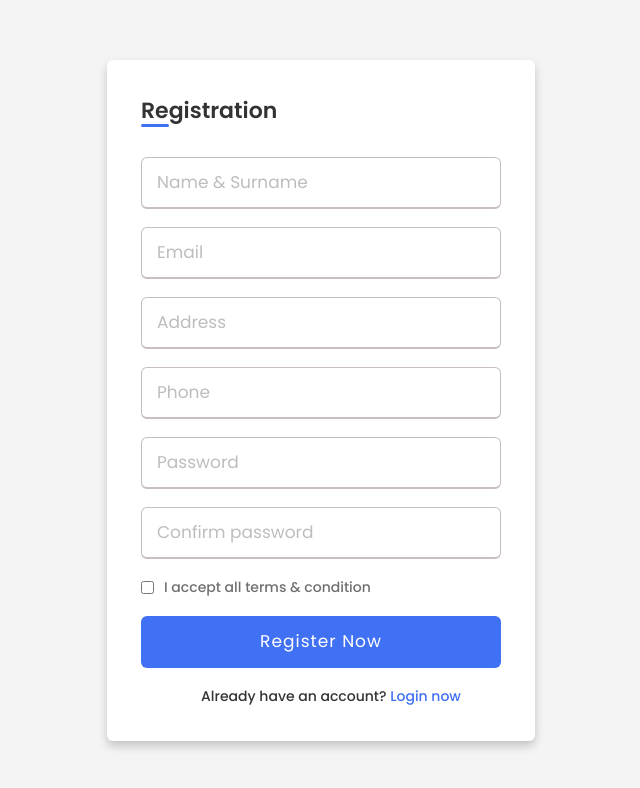
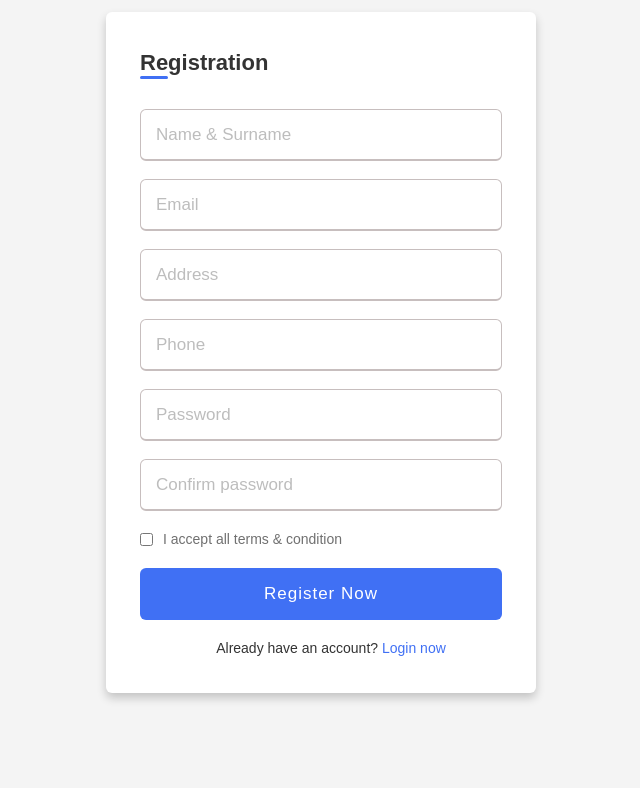
Before and after one commit to burakboduroglu/e-commerce-app, a React (Create React App) app: page /signup in a window 1280 px wide. Shown: the top 788 px of the page, without its empty margins (319-959 px from the left). Built offline with nearby package versions, Linux system fonts and the light colour scheme.

Commit message:
updated: CSS files

```diff
--- a/src/css/signup.css
+++ b/src/css/signup.css
@@ -1,4 +1,5 @@
 @import url('https://fonts.googleapis.com/css?family=Poppins:400,500,600,700&display=swap');
+/*
 *{
   margin: 0;
   padding: 0;
@@ -11,6 +12,7 @@ body{
   align-items: center;
   justify-content: center;
 }
+*/
 .wrapper{
   position: relative;
   max-width: 430px;
--- a/src/pages/SignUpPage.js
+++ b/src/pages/SignUpPage.js
@@ -2,6 +2,7 @@ import React from 'react'
 
 export default function SignUpPage() {
   return (
+    <div className='flex justify-center mt-3'>
         <div className="wrapper">
                 <h2>Registration</h2>
                 <form action="#">
@@ -36,5 +37,6 @@ export default function SignUpPage() {
                     </div>
                 </form>
             </div>
+    </div>
   )
 }
```
Lines whose indentation alone changed are shown as unchanged.
